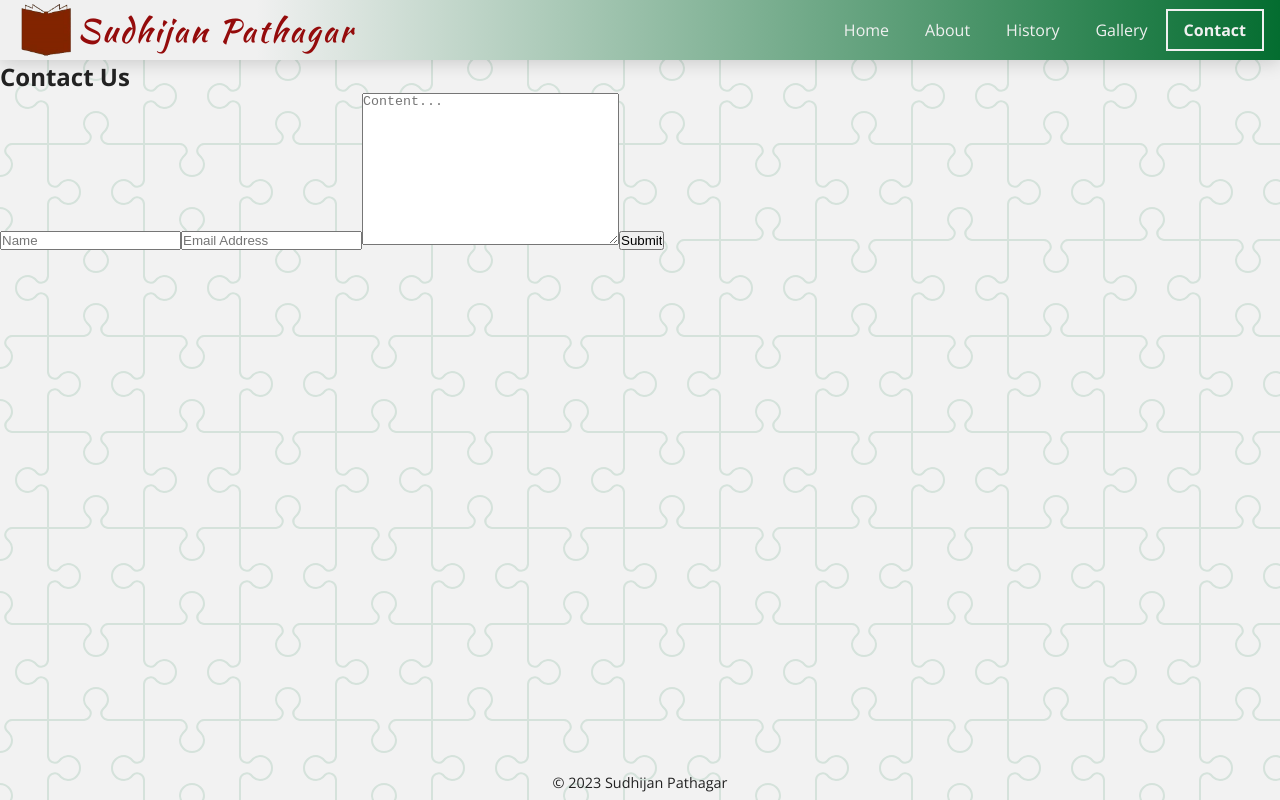
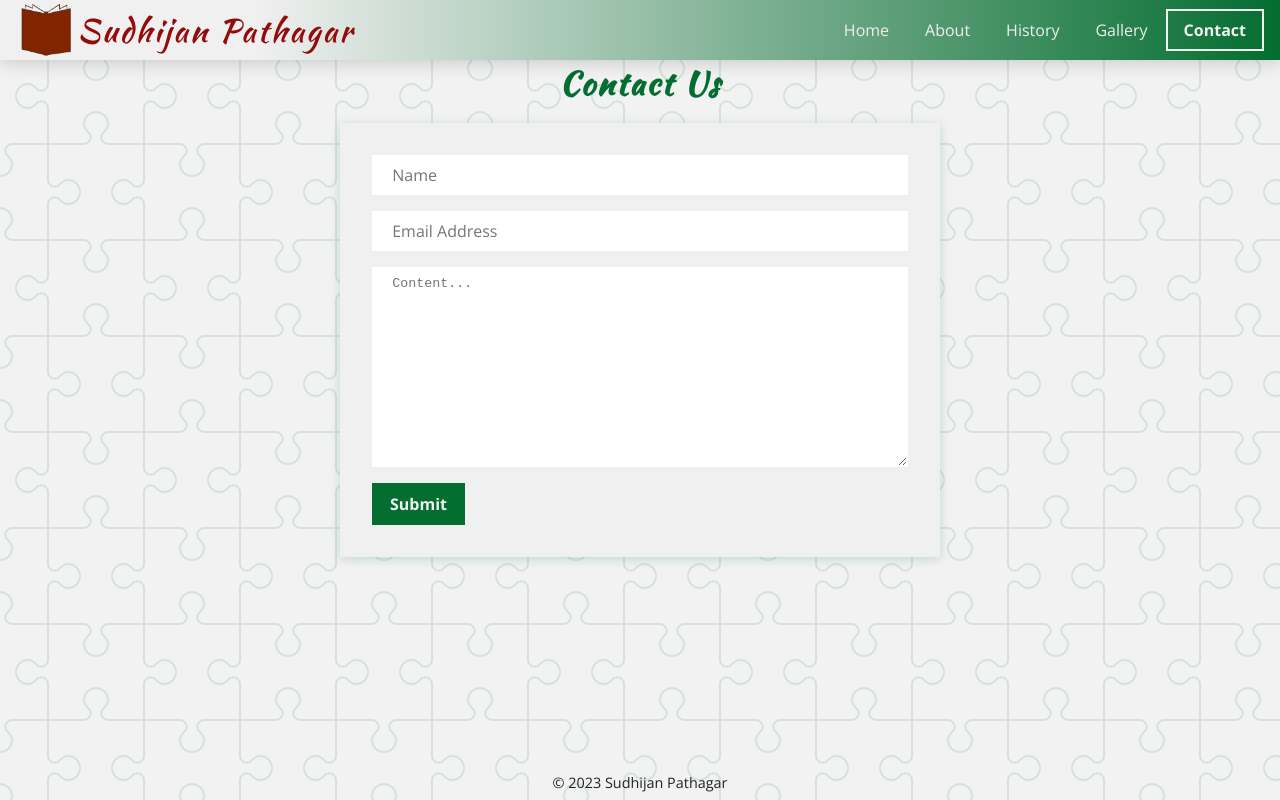
Before and after one commit to Anik7303/pathagar, a React (Create React App) app: page /contact in a window 1280 px wide. Built offline with nearby package versions, Linux system fonts and the light colour scheme.

Commit message:
styling contact form

```diff
--- /dev/null
+++ b/src/components/ContactForm.css
@@ -0,0 +1,65 @@
+.section-contact-form {
+  width: 100%;
+  background: var(--color-background);
+  padding: 2rem 0;
+}
+
+.section-contact-form__title {
+  font-family: "Kaushan Script", sans-serif;
+  letter-spacing: 2px;
+  font-size: 2rem;
+  font-weight: 700;
+  text-align: center;
+  color: var(--color-primary);
+}
+
+.contact-form {
+  max-width: 600px;
+  width: 100%;
+  margin: 1rem auto;
+  background: var(--color-white);
+  padding: 2rem;
+  box-shadow: 0 2px 10px var(--color-box-shadow);
+}
+
+.form__group {
+  margin-bottom: 1rem;
+}
+
+/* .form__group:not(:last-of-type) {
+  margin-bottom: 1rem;
+} */
+
+.form__input {
+  outline: none;
+  display: block;
+  width: 100%;
+  padding: 0.5rem 1.2rem;
+  border: 1px solid transparent;
+  color: var(--color-black);
+  font-family: "Open Sans", sans-serif;
+  font-size: 1rem;
+}
+
+.form__input:focus {
+  border-color: var(--color-primary);
+}
+
+.form__textarea {
+  outline: none;
+  display: block;
+  padding: 0.5rem 1.2rem;
+  width: 100%;
+  height: 200px;
+  border: 1px solid transparent;
+}
+
+.form__textarea:focus {
+  border-color: var(--color-primary);
+}
+
+.form__btn {
+  color: var(--color-white);
+  background: var(--color-primary);
+  border-color: var(--color-primary);
+}
--- /dev/null
+++ b/src/components/ContactForm.jsx
@@ -0,0 +1,63 @@
+import React, { useState } from "react";
+
+import "./ContactForm.css";
+
+function ContactForm() {
+  const [values, setValues] = useState({ name: "", email: "", content: "" });
+
+  const handleChange = (event) => {
+    const { value, name } = event.target;
+    console.log({ value, name });
+    setValues((state) => ({ ...state, [name]: value }));
+  };
+
+  const handleSubmit = (event) => {
+    event.preventDefault();
+    console.log({ values });
+  };
+
+  return (
+    <section className="section-contact-form">
+      <h2 className="section-contact-form__title">Contact Us</h2>
+      <form className="contact-form" onSubmit={handleSubmit}>
+        <div className="form__group">
+          <input
+            type="text"
+            className="form__input"
+            name="name"
+            placeholder="Name"
+            value={values.name}
+            onChange={handleChange}
+            required
+          />
+        </div>
+        <div className="form__group">
+          <input
+            type="email"
+            className="form__input"
+            name="email"
+            placeholder="Email Address"
+            value={values.email}
+            onChange={handleChange}
+            required
+          />
+        </div>
+        <div className="form__group">
+          <textarea
+            className="form__textarea"
+            name="content"
+            // cols="30"
+            // rows="10"
+            value={values.content}
+            onChange={handleChange}
+            placeholder="Content..."
+            required
+          />
+        </div>
+        <input type="submit" className="btn form__btn" value="Submit" />
+      </form>
+    </section>
+  );
+}
+
+export default ContactForm;
--- a/src/index.css
+++ b/src/index.css
@@ -3,10 +3,11 @@
   --color-black: #222;
   --color-white: #f0f0f0;
   --color-grey: #ccc;
-  --color-primary: #046d30;
+  --color-primary: rgb(4, 109, 48);
   --color-secondary: rgb(148, 11, 11);
   --color-red: rgb(207, 10, 10);
   --color-font: #222;
+  --color-box-shadow: rgba(4, 109, 48, 0.2);
 }
 
 *,
@@ -54,3 +55,15 @@ h5,
 h6 {
   font-family: "Open Sans", sans-serif;
 }
+
+.btn {
+  cursor: pointer;
+  outline: none;
+  color: var(--color-black);
+  background: #fff;
+  font-family: "Open Sans", sans-serif;
+  font-size: 1rem;
+  font-weight: 700;
+  padding: 0.5rem 1rem;
+  border: 2px solid var(--color-black);
+}
--- /dev/null
+++ b/src/pages/Contact.css
@@ -0,0 +1,76 @@
+.section-contact {
+  display: block;
+  /* background: var(--color-white); */
+}
+
+.section-contact__title {
+  font-family: "Kaushan Script", sans-serif;
+  letter-spacing: 2px;
+  font-size: 2rem;
+  font-weight: 700;
+  text-align: center;
+  color: var(--color-primary);
+}
+
+.contact-form {
+  max-width: 600px;
+  width: 100%;
+  margin: 1rem auto;
+  background: var(--color-white);
+  padding: 2rem;
+  box-shadow: 0 2px 10px var(--color-box-shadow);
+}
+
+.form__group {
+  margin-bottom: 1rem;
+}
+
+/* .form__group:not(:last-of-type) {
+  margin-bottom: 1rem;
+} */
+
+.form__input {
+  outline: none;
+  display: block;
+  width: 100%;
+  padding: 0.5rem 1.2rem;
+  border: 1px solid transparent;
+  color: var(--color-black);
+  font-family: "Open Sans", sans-serif;
+  font-size: 1rem;
+}
+
+.form__input:focus {
+  border-color: var(--color-primary);
+}
+
+.form__textarea {
+  outline: none;
+  display: block;
+  padding: 0.5rem 1.2rem;
+  width: 100%;
+  height: 200px;
+  border: 1px solid transparent;
+}
+
+.form__textarea:focus {
+  border-color: var(--color-primary);
+}
+
+.btn {
+  cursor: pointer;
+  outline: none;
+  color: var(--color-black);
+  background: #fff;
+  font-family: "Open Sans", sans-serif;
+  font-size: 1rem;
+  font-weight: 700;
+  padding: 0.5rem 1rem;
+  border: 2px solid var(--color-black);
+}
+
+.form__btn {
+  color: var(--color-white);
+  background: var(--color-primary);
+  border-color: var(--color-primary);
+}
--- a/src/pages/Contact.jsx
+++ b/src/pages/Contact.jsx
@@ -1,4 +1,6 @@
 import React, { useState } from "react";
+
+import "./Contact.css";
 
 function Contact() {
   const [values, setValues] = useState({ name: "", email: "", content: "" });
@@ -15,9 +17,11 @@ function Contact() {
   };
 
   return (
-    <section className="section__contact">
-      <h2>Contact Us</h2>
+    <div className="container">
+      <section className="section-contact">
+        <h2 className="section-contact__title">Contact Us</h2>
         <form className="contact-form" onSubmit={handleSubmit}>
+          <div className="form__group">
             <input
               type="text"
               className="form__input"
@@ -27,6 +31,8 @@ function Contact() {
               onChange={handleChange}
               required
             />
+          </div>
+          <div className="form__group">
             <input
               type="email"
               className="form__input"
@@ -36,18 +42,23 @@ function Contact() {
               onChange={handleChange}
               required
             />
+          </div>
+          <div className="form__group">
             <textarea
+              className="form__textarea"
               name="content"
-          cols="30"
-          rows="10"
+              // cols="30"
+              // rows="10"
               value={values.content}
               onChange={handleChange}
               placeholder="Content..."
               required
             />
+          </div>
           <input type="submit" className="btn form__btn" value="Submit" />
         </form>
       </section>
+    </div>
   );
 }
 
--- a/src/pages/Home.jsx
+++ b/src/pages/Home.jsx
@@ -1,11 +1,13 @@
 import React from "react";
 
 import SlideSection from "../components/SlideSection";
+import ContactForm from "../components/ContactForm";
 
 function Home() {
   return (
     <div className="container">
       <SlideSection />
+      <ContactForm />
     </div>
   );
 }
```
Lines whose indentation alone changed are shown as unchanged.
